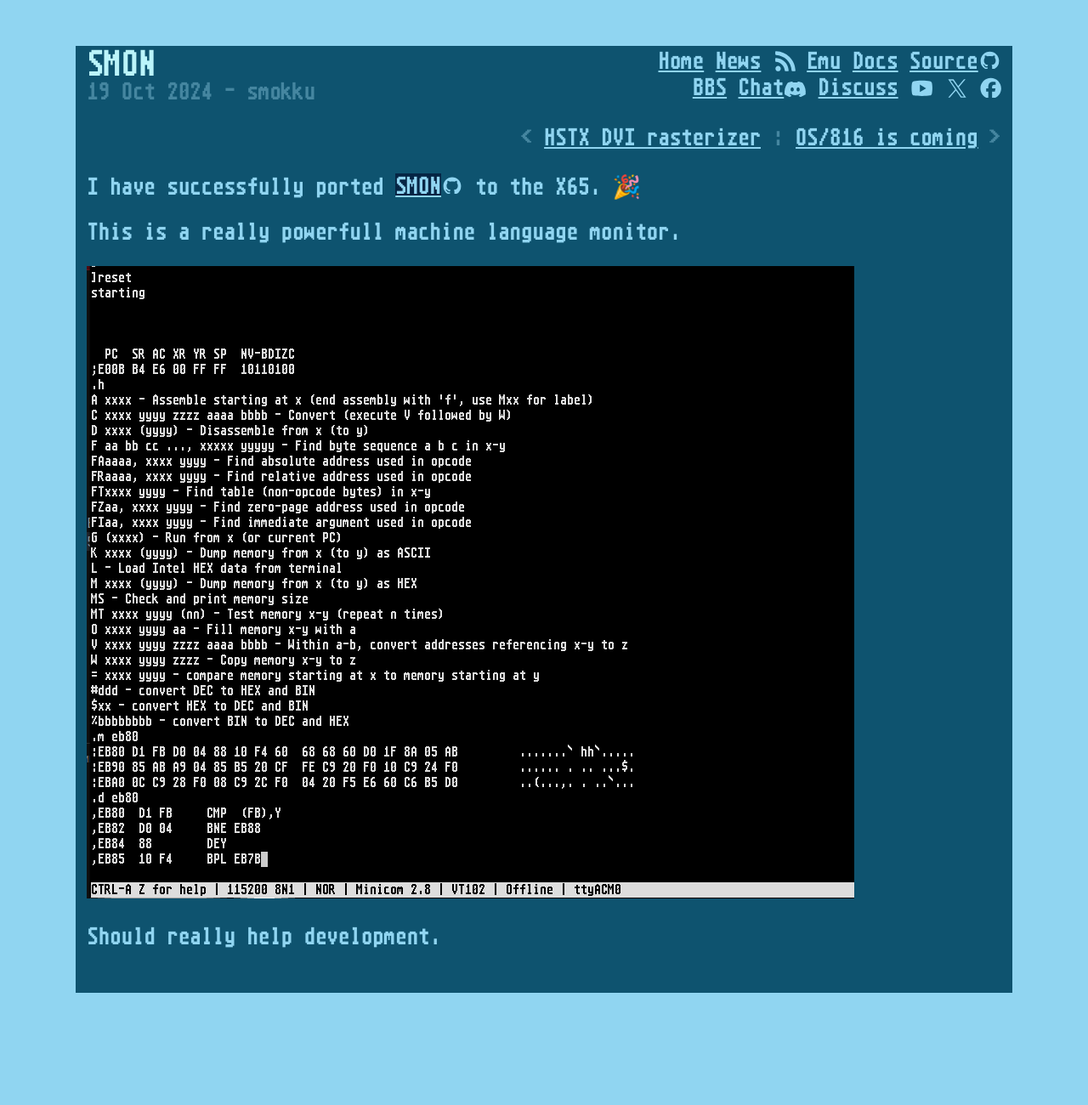
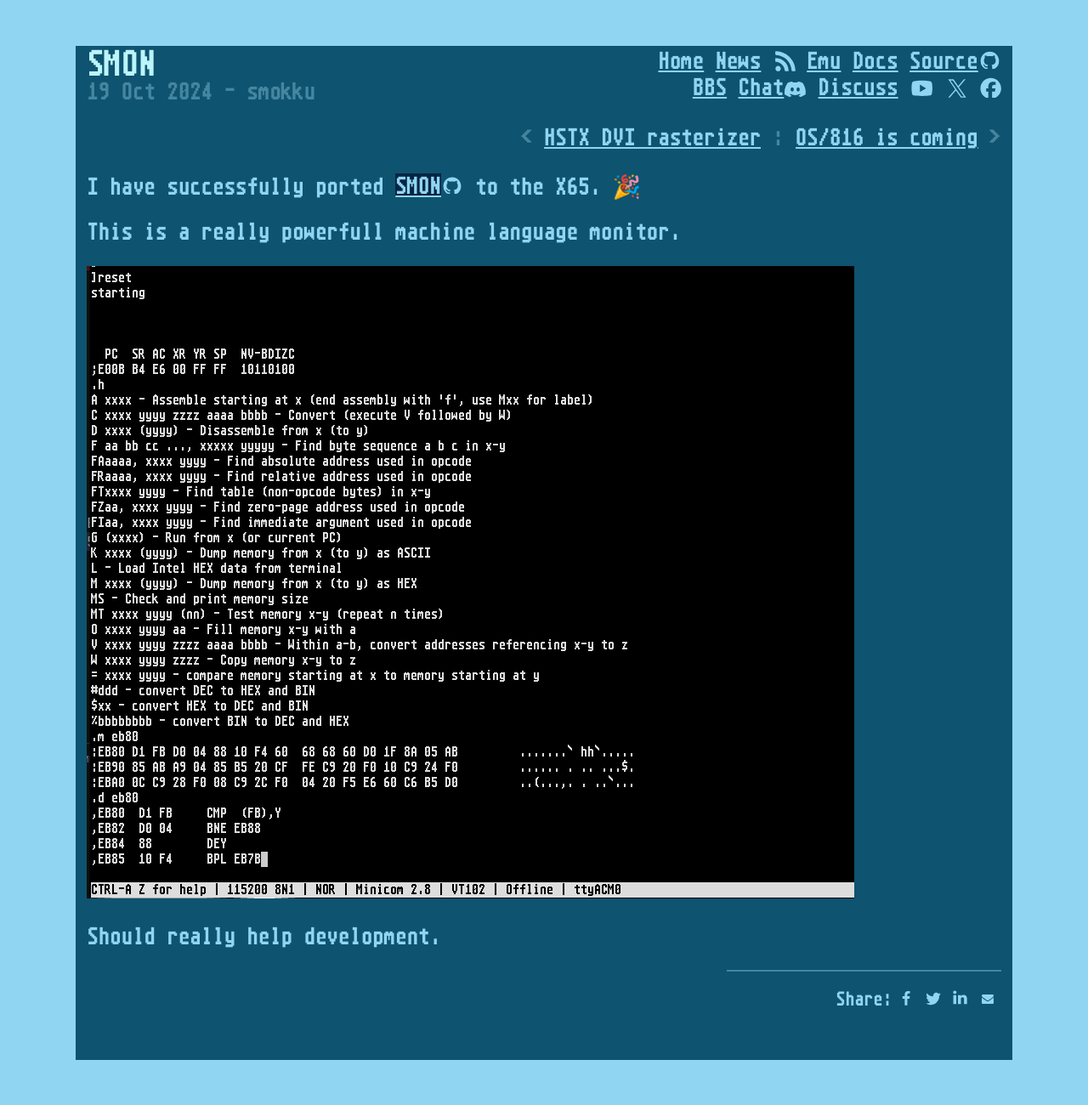
Before and after one commit to X65/x65.github.io, a Jekyll site: the page built from _posts/2024-10-19-smon.md, in a window 1280 px wide. Shown: the whole page at 85% size. Built offline with Jekyll 4.4.1, drawn with Linux system fonts in a browser that asks for light colours; some web fonts are replaced; before the commit the page ends 1222 px from its top, so only the background shows below that.

Commit message:
Add share buttons

```diff
--- /dev/null
+++ b/_includes/share-buttons.html
@@ -0,0 +1,42 @@
+{% if include.pageurl != nil and include.pageurl != '' %}
+    {% assign pageurl = include.pageurl %}
+{% else %}
+    {% assign pageurl = page.url %}
+{% endif %}
+
+<style>
+#share-buttons {display: inline-block; vertical-align: middle; }
+#share-buttons:after {content: ""; display: block; clear: both;}
+#share-buttons > div {
+    position: relative;
+    text-align: left;
+    height: 36px;
+    width: 32px;
+    float: left;
+    text-align: center;
+}
+#share-buttons > div > svg {height: 16px; fill: currentColor; margin-top: 10px;}
+#share-buttons > div:hover {cursor: pointer;}
+#share-buttons > div.facebook:hover > svg {fill: #3B5998;}
+#share-buttons > div.twitter:hover > svg {fill: #55ACEE;}
+#share-buttons > div.linkedin:hover > svg {fill: #0077b5;}
+#share-buttons > div.pinterest:hover > svg {fill: #CB2027;}
+#share-buttons > div.mail:hover > svg {fill: #7D7D7D;}
+#share-buttons > div.instagram:hover > svg {fill: #C73B92;}
+#share-buttons > div.facebook > svg {height: 18px; margin-top: 9px;}
+#share-buttons > div.twitter > svg {height: 20px; margin-top: 8px;}
+#share-buttons > div.linkedin > svg {height: 19px; margin-top: 7px;}
+#share-buttons > div.pinterest > svg {height: 20px; margin-top: 9px;}
+#share-buttons > div.mail > svg {height: 14px; margin-top: 11px;}
+</style>
+
+<div style="text-align: right;">
+<hr style="height: 2px; background-color: var(--secondary-fg-color); border:none; width: 30%; margin-right: 0; margin-left: auto;">
+<span style="font-size: 22px; line-height: 20px;">Share:</span><div id="share-buttons">
+    <div class="facebook" title="Share this on Facebook" onclick="window.open('https://www.facebook.com/share.php?u={{ site.url }}{{ pageurl }}');"><svg viewBox="0 0 1792 1792" xmlns="http://www.w3.org/2000/svg"><path d="M1343 12v264h-157q-86 0-116 36t-30 108v189h293l-39 296h-254v759h-306v-759h-255v-296h255v-218q0-186 104-288.5t277-102.5q147 0 228 12z"/></svg></div>
+    <div class="twitter" title="Share this on Twitter" onclick="window.open('https://twitter.com/intent/tweet?text={{ site.url }}{{ pageurl }}');"><svg viewBox="0 0 1792 1792" xmlns="http://www.w3.org/2000/svg"><path d="M1684 408q-67 98-162 167 1 14 1 42 0 130-38 259.5t-115.5 248.5-184.5 210.5-258 146-323 54.5q-271 0-496-145 35 4 78 4 225 0 401-138-105-2-188-64.5t-114-159.5q33 5 61 5 43 0 85-11-112-23-185.5-111.5t-73.5-205.5v-4q68 38 146 41-66-44-105-115t-39-154q0-88 44-163 121 149 294.5 238.5t371.5 99.5q-8-38-8-74 0-134 94.5-228.5t228.5-94.5q140 0 236 102 109-21 205-78-37 115-142 178 93-10 186-50z"/></svg></div>
+    <div class="linkedin" title="Share this on Linkedin" onclick="window.open('https://www.linkedin.com/shareArticle?mini=true&url={{ site.url }}{{ pageurl }}&title=&summary=&source=');"><svg viewBox="0 0 1792 1792" xmlns="http://www.w3.org/2000/svg"><path d="M477 625v991h-330v-991h330zm21-306q1 73-50.5 122t-135.5 49h-2q-82 0-132-49t-50-122q0-74 51.5-122.5t134.5-48.5 133 48.5 51 122.5zm1166 729v568h-329v-530q0-105-40.5-164.5t-126.5-59.5q-63 0-105.5 34.5t-63.5 85.5q-11 30-11 81v553h-329q2-399 2-647t-1-296l-1-48h329v144h-2q20-32 41-56t56.5-52 87-43.5 114.5-15.5q171 0 275 113.5t104 332.5z"/></svg></div>
+    {% if page.image %}<div class="pinterest" title="Share this on Pinterest" onclick="window.open('https://pinterest.com/pin/create/button/?url=&media={{ site.url }}{{ page.image }}&description=');"><svg viewBox="0 0 1792 1792" xmlns="http://www.w3.org/2000/svg"><path d="M256 597q0-108 37.5-203.5t103.5-166.5 152-123 185-78 202-26q158 0 294 66.5t221 193.5 85 287q0 96-19 188t-60 177-100 149.5-145 103-189 38.5q-68 0-135-32t-96-88q-10 39-28 112.5t-23.5 95-20.5 71-26 71-32 62.5-46 77.5-62 86.5l-14 5-9-10q-15-157-15-188 0-92 21.5-206.5t66.5-287.5 52-203q-32-65-32-169 0-83 52-156t132-73q61 0 95 40.5t34 102.5q0 66-44 191t-44 187q0 63 45 104.5t109 41.5q55 0 102-25t78.5-68 56-95 38-110.5 20-111 6.5-99.5q0-173-109.5-269.5t-285.5-96.5q-200 0-334 129.5t-134 328.5q0 44 12.5 85t27 65 27 45.5 12.5 30.5q0 28-15 73t-37 45q-2 0-17-3-51-15-90.5-56t-61-94.5-32.5-108-11-106.5z"/></svg></div>{% endif %}
+    <div class="mail" title="Share this through Email" onclick="window.open('mailto:?subject={{ site.url }}{{ pageurl }}');"><svg viewBox="0 0 1792 1792" xmlns="http://www.w3.org/2000/svg"><path d="M1792 710v794q0 66-47 113t-113 47h-1472q-66 0-113-47t-47-113v-794q44 49 101 87 362 246 497 345 57 42 92.5 65.5t94.5 48 110 24.5h2q51 0 110-24.5t94.5-48 92.5-65.5q170-123 498-345 57-39 100-87zm0-294q0 79-49 151t-122 123q-376 261-468 325-10 7-42.5 30.5t-54 38-52 32.5-57.5 27-50 9h-2q-23 0-50-9t-57.5-27-52-32.5-54-38-42.5-30.5q-91-64-262-182.5t-205-142.5q-62-42-117-115.5t-55-136.5q0-78 41.5-130t118.5-52h1472q65 0 112.5 47t47.5 113z"/></svg></div>
+</div>
+</div>
--- a/_layouts/post.html
+++ b/_layouts/post.html
@@ -11,3 +11,4 @@ layout: default
 {% endif %}</div>
 {{ content }}
 </article>
+{% include share-buttons.html %}
```
